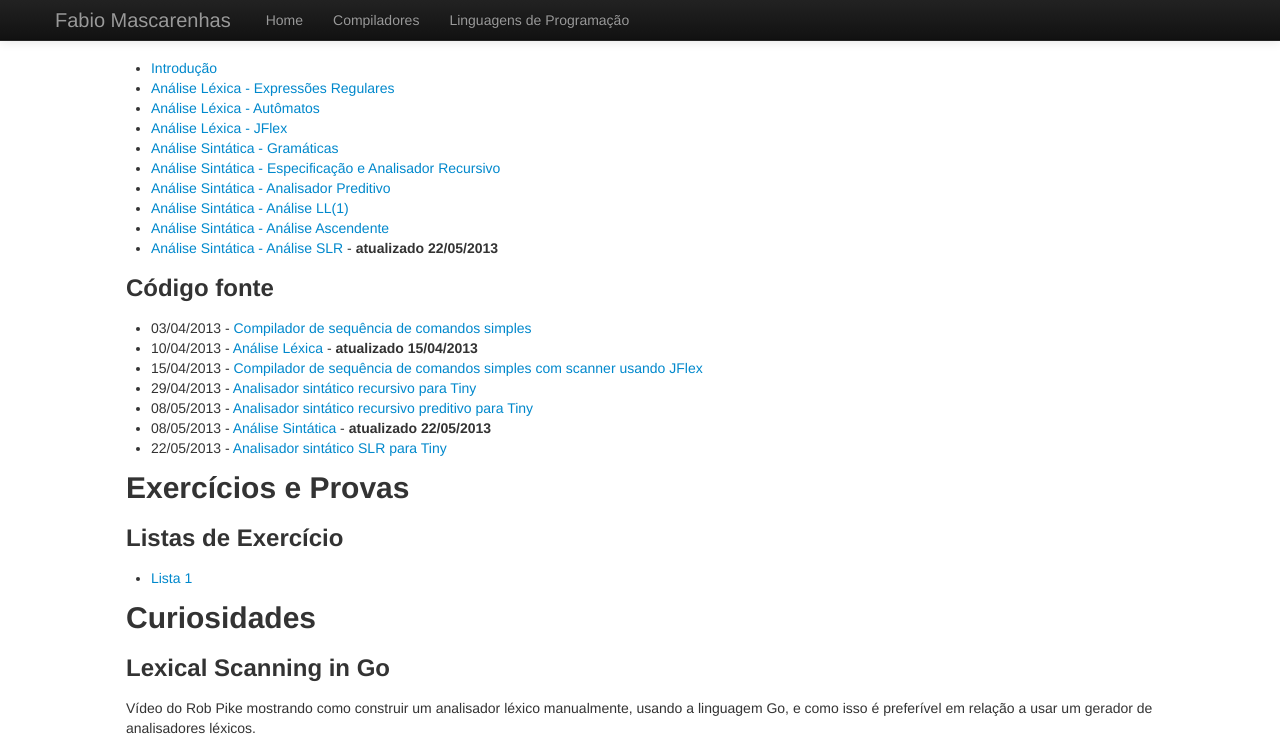
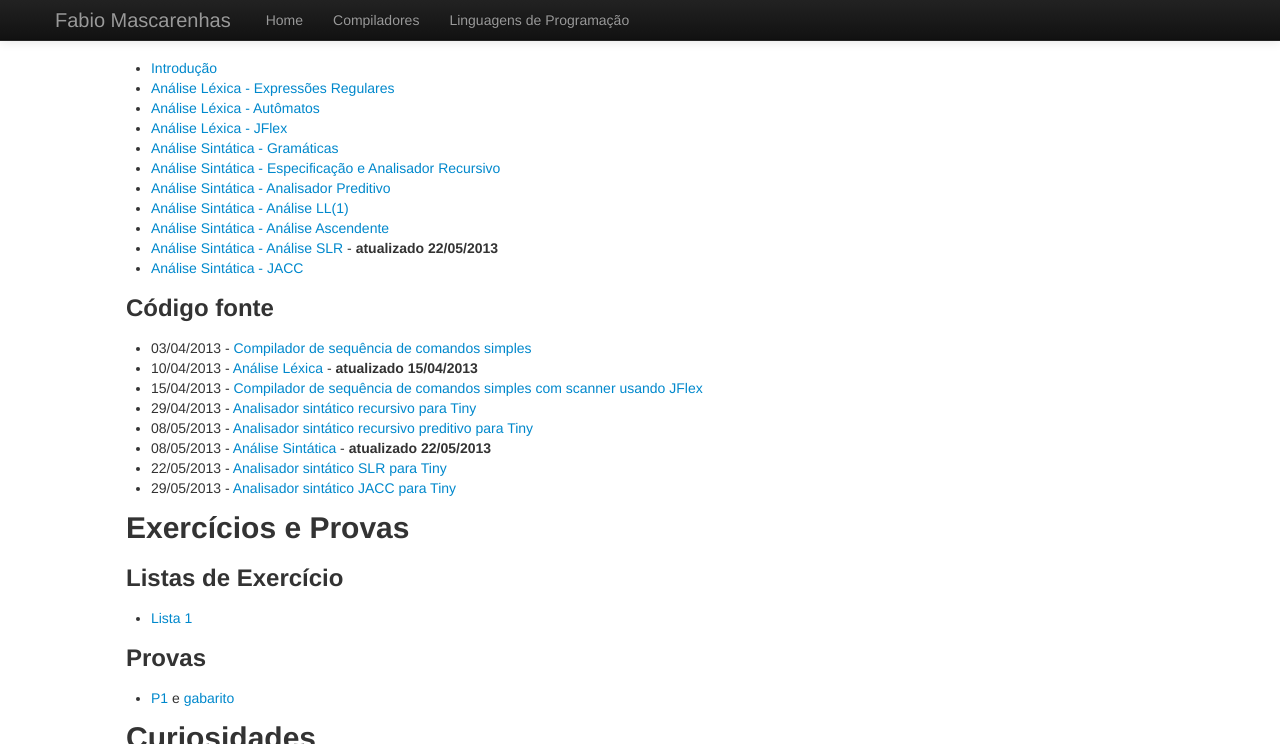
Before and after one commit to fabiomascarenhas/fabiomascarenhas.github.com, a Jekyll site: the page built from comp/index.md, in a window 1280 px wide and 900 px high, scrolled down 1223 px, cut to the strip 0-744 px from the top of the window. Built offline with Jekyll 4.4.1, drawn with Linux system fonts in a browser that asks for light colours.

Commit message:
notas de aula compiladores 29/05 e p1

```diff
--- a/comp/index.md
+++ b/comp/index.md
@@ -113,6 +113,7 @@ Notas de Aula
 * [Análise Sintática - Análise LL(1)](08LL1.pdf)
 * [Análise Sintática - Análise Ascendente](09Ascendente.pdf)
 * [Análise Sintática - Análise SLR](10SLR.pdf) - **atualizado 22/05/2013**
+* [Análise Sintática - JACC](11JACC.pdf)
 
 ### Código fonte
 
@@ -123,6 +124,7 @@ Notas de Aula
 * 08/05/2013 - [Analisador sintático recursivo preditivo para Tiny](Tiny_Pred.zip)
 * 08/05/2013 - [Análise Sintática](Parsing.zip) - **atualizado 22/05/2013**
 * 22/05/2013 - [Analisador sintático SLR para Tiny](Tiny_SLR.zip)
+* 29/05/2013 - [Analisador sintático JACC para Tiny](Tiny_JACC.zip)
 
 Exercícios e Provas
 -------------------
@@ -131,6 +133,9 @@ Exercícios e Provas
 
 * [Lista 1](lista1.html)
 
+### Provas
+
+* [P1](p1.pdf) e [gabarito](p1_gabarito.pdf)
 
 Curiosidades
 ------------
```
Also changed, not shown: 4 other files.
